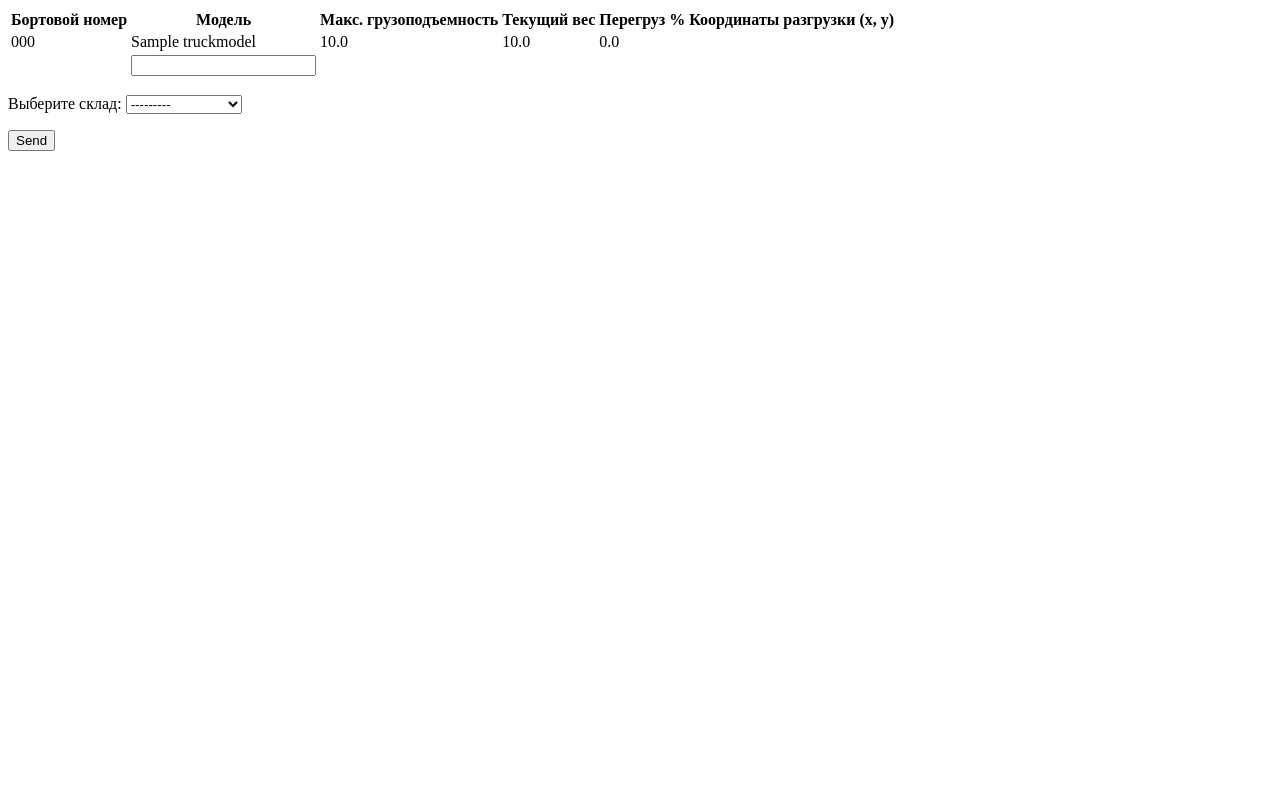
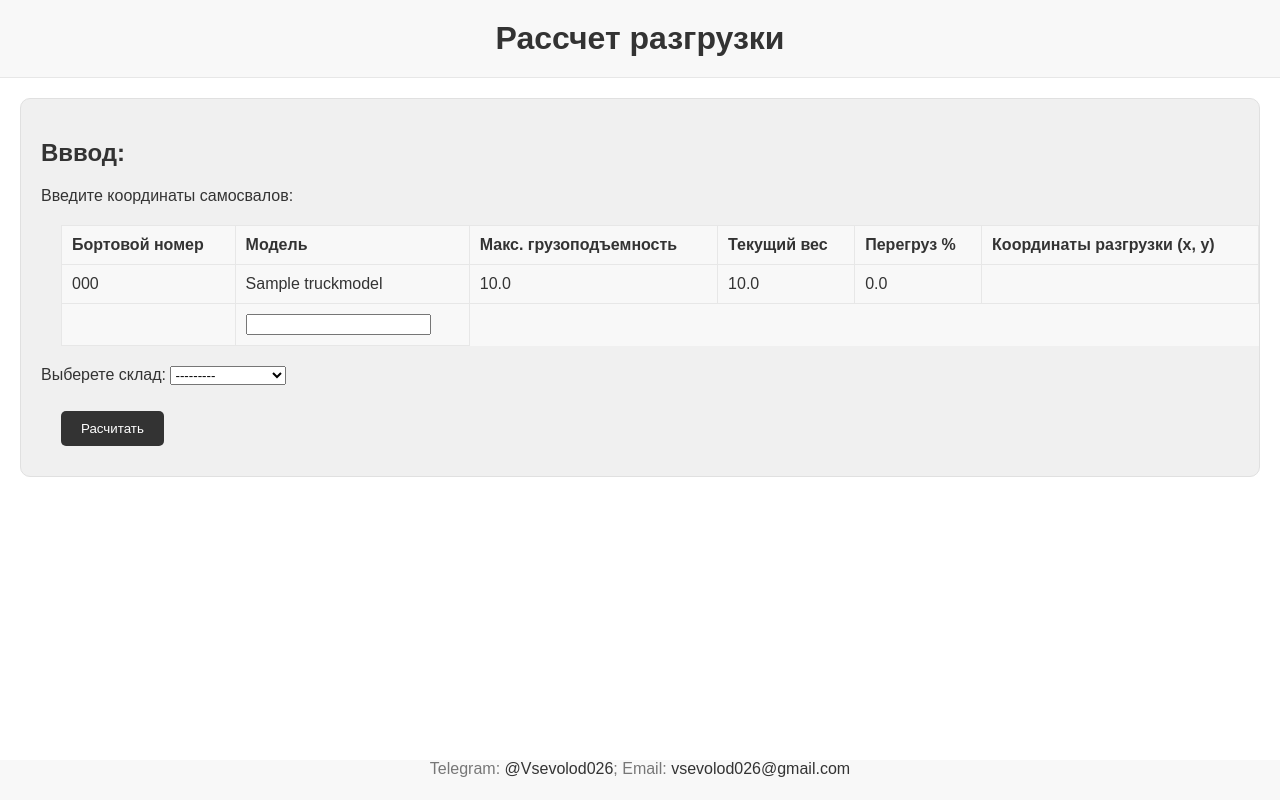
Before and after one commit to VsevolodKozlov-git/ore-truck-routing-web-project, a Django app: page / in a window 1280 px wide. Run offline with Django 3.2, Linux system fonts and the light colour scheme; tables that the repository leaves empty hold one stand-in row (values such as "Sample post"); parts of the project's set-up code (start-up, migrations or seed data) failed here and were passed over.

Commit message:
added styling

```diff
--- a/web/app/forms.py
+++ b/web/app/forms.py
@@ -39,5 +39,5 @@ class CoordinateForm(forms.Form):
 class StorageChoiceForm(forms.Form):
     storage = forms.ModelChoiceField(
         queryset=models.Storage.objects.all(),
-        label="Выберите склад"
+        label="Выберете склад:"
     )
--- /dev/null
+++ b/web/app/static/styles.css
@@ -0,0 +1,103 @@
+body {
+    margin: 0;
+    font-family: Arial, sans-serif;
+    background-color: #ffffff;
+    color: #333333;
+    position: relative;
+    min-height: 100vh;
+}
+
+header {
+    background-color: #f8f8f8;
+    padding: 20px;
+    text-align: center;
+    border-bottom: 1px solid #e7e7e7;
+}
+
+header h1 {
+    margin: 0;
+    color: #333333;
+}
+
+
+table {
+    margin: 20px;
+    width: 100%;
+    border-collapse: collapse;
+    background-color: #f8f8f8;
+}
+
+table th, table td {
+    border: 1px solid #e7e7e7;
+    padding: 10px;
+    text-align: left;
+}
+
+table th {
+    background-color: #f8f8f8;
+    color: #333333;
+}
+
+table tr:hover {
+    background-color: #f5f5f5;
+}
+
+
+.form-container {
+    background-color: #f0f0f0;
+    border: 1px solid #e0e0e0;
+    border-radius: 10px;
+    margin: 20px 20px;
+    padding: 20px;
+}
+
+input[type="submit"] {
+    background-color: #333333;
+    color: white;
+    padding: 10px 20px;
+    border: none;
+    border-radius: 5px;
+    cursor: pointer;
+    margin: 10px 20px;
+}
+
+input[type="submit"]:hover {
+    background-color: #444444;
+}
+
+
+.footer-wrap {
+    padding-top: 1rem;
+    margin-top: 3rem;
+}
+
+footer {
+    position: absolute;
+    bottom: 0;
+    width: 100%;
+    height: 2.5rem;
+
+    background-color: #f8f8f8;
+    text-align: center;
+}
+
+footer p {
+    margin: 0;
+    color: #777777;
+}
+
+
+a {
+    color: #333333;
+    text-decoration: none;
+    transition: color 0.3s ease;
+}
+
+a:hover {
+    color: #555555;
+    text-decoration: underline;
+}
+
+a:active {
+    color: #777777;
+}
--- a/web/app/templates/root.html
+++ b/web/app/templates/root.html
@@ -1,12 +1,23 @@
 {% load utils %}
+{% load static %}
+
 <!DOCTYPE html>
 <html lang="en">
 <head>
     <meta charset="UTF-8">
-    <title>Тест</title>
+    <title>Рассчет разгрузки</title>
+    <link rel="stylesheet" type="text/css" href={% static "styles.css" %}>
 </head>
 
 <body>
+
+    <header>
+        <h1>Рассчет разгрузки</h1>
+    </header>
+    <div class="form-container">
+
+        <h2>Вввод:</h2>
+        <p>Введите координаты самосвалов:</p>
         <form method="POST" id="coordinate-form">
             {% csrf_token %}
             <table>
@@ -35,12 +46,14 @@
                     {% endfor %}
                 </tbody>
             </table>
+            {{ storage_form.as_p }}
+            <input type="submit" value="Расчитать">
+        </form>
+    </div>
 
-        {{ storage_form.as_p }}
-        <input type="submit" value="Send">
-    </form>
 
     {% if output_row %}
+        <div class="form-container">
             <h2>Результат:</h2>
             <table>
                 <thead>
@@ -63,10 +76,16 @@
                     </tr>
                 </tbody>
             </table>
+        </div>
     {% endif %}
+    <div class='footer-wrap'>
+        <footer>
+            <p>
+                Telegram: <a href="https://t.me/Vsevolod026">@Vsevolod026</a>;
+                Email: <a href= "mailto: vsevolod026@gmail.com"> vsevolod026@gmail.com </a>
+            </p>
+        </footer>
+    </div>
 
-    {% if valid %}
-        <p>Congratulations! Valid form</p>
-    {% endif %}
 
 </body>
```
Lines whose indentation alone changed are shown as unchanged.
